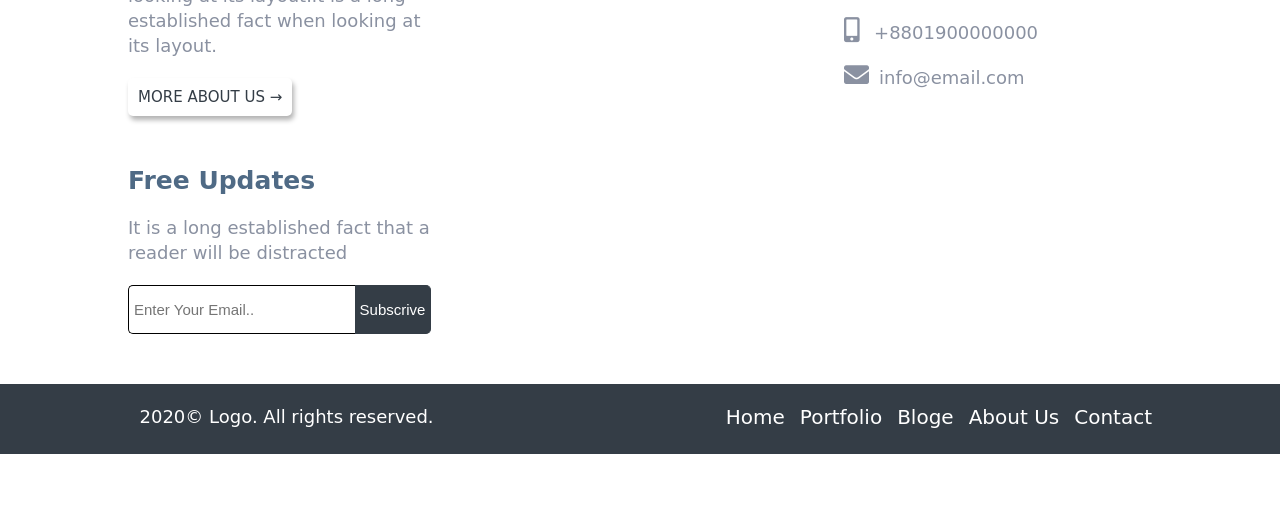
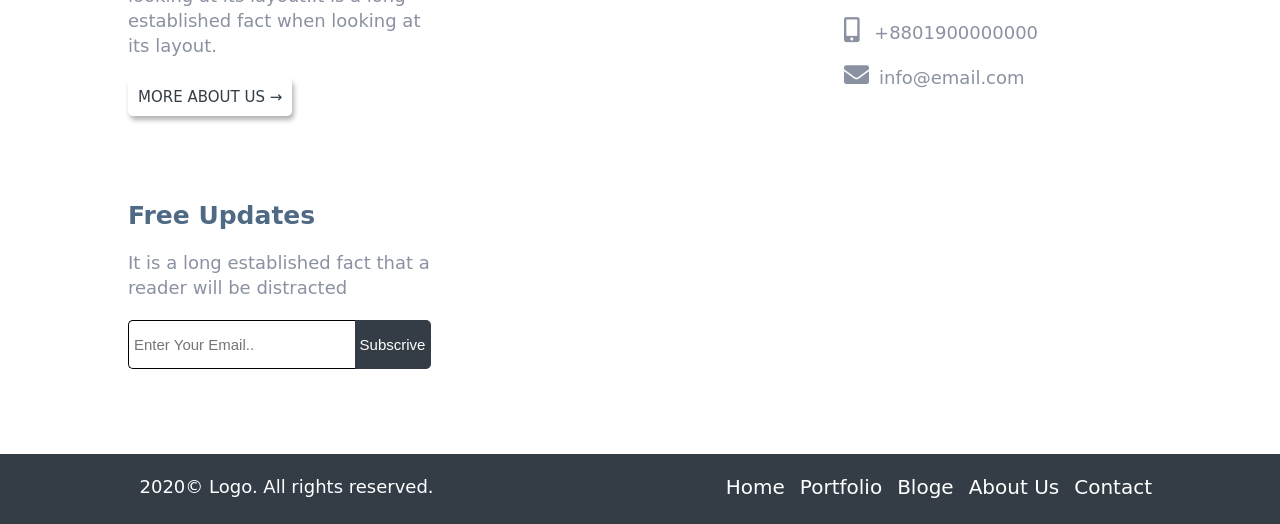
Before and after one commit to alamin95478/logodot, a plain HTML site: page index.html in a window 1280 px wide. Shown: the part 3282-3806 px from the top of the page. Before the commit the page ends 3736 px from the top, so only its background shows below. Drawn offline with nearby package versions, Linux system fonts and the light colour scheme; a web font is replaced by a local one.

Commit message:
margin added
footer col margin-bottom added

```diff
--- a/css/style.css
+++ b/css/style.css
@@ -397,6 +397,9 @@ p{
     grid-gap: 50px;
     max-width: 100%;
     margin-top: 30px;
+}
+.ftr-links .ftr-col{
+	margin-bottom: 35px;
 }
 .ftr-links .ftr-col h5 {
     font-size: 25px;
```
